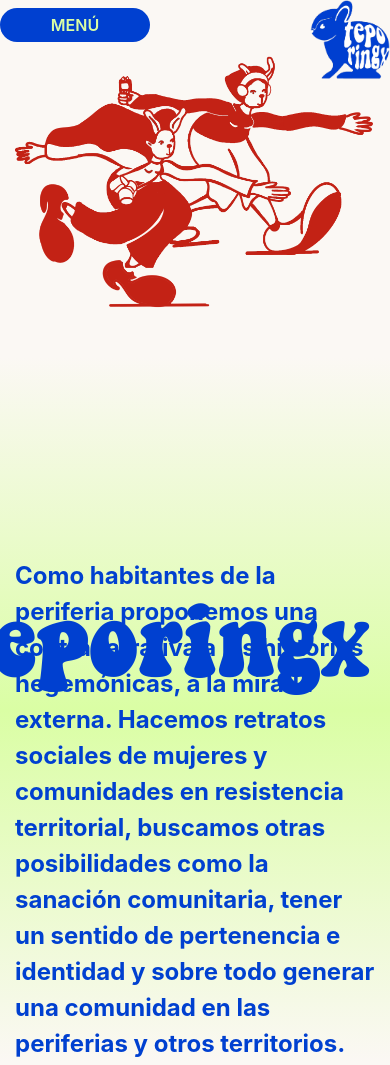
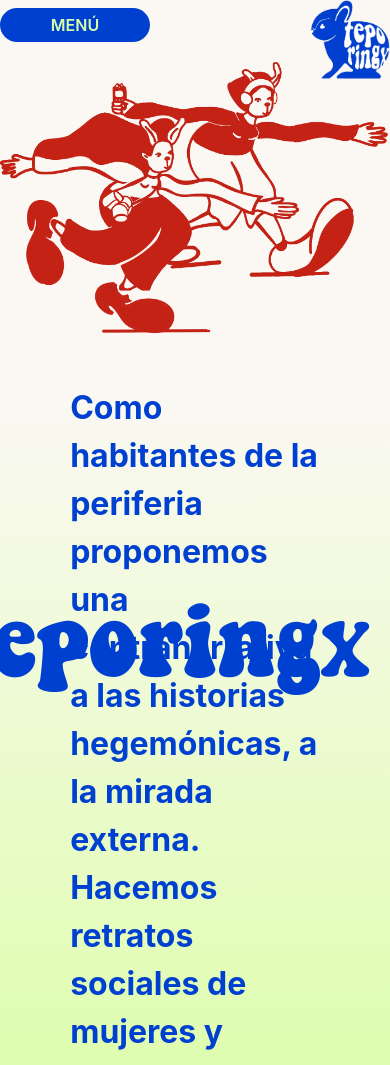
Before and after one commit to ileanaS89/teporingx, a plain HTML site: page index.html in a window 390 px wide. Shown: the top 1065 px of the page. Drawn offline with nearby package versions, Linux system fonts and the light colour scheme.

Commit message:
arreglo responsivo

```diff
--- a/index.html
+++ b/index.html
@@ -16,9 +16,7 @@
 </head>
 <body style="background-color: #fbf8f4;">
 
-    <header id="menu" >
-
-          </header>
+    <header id="menu" >  </header>
 
           <section class="container-fluid caja" id="caja1">
             <button class="btn-cerrar-menu" id="cerrar" >Cerrar</button><br><br>
@@ -58,20 +56,19 @@
 
 
 
-<section  class="portada-home container-fluid ">
+<section  class="portada-home ">
      <img src="./img/teporingas/teporingas_web.png" alt="ilustracion de personajes" class="teporingas-home">
      <div class="titulo-seccion"> <h1 class="teporingx-home">teporingx</h1></div>
 
 </section>
 
 <section class="nosotras-seccion">
-    <br><br><br><br>
-    <br>
-    <p class="texto-nosotras container">Como habitantes de la periferia proponemos una contranarrativa a las historias hegemónicas, a la mirada externa.
+<div class="texto-nosotras">
+    <p class="texto-nosotras">Como habitantes de la periferia proponemos una contranarrativa a las historias hegemónicas, a la mirada externa.
         Hacemos retratos sociales de mujeres y comunidades en resistencia territorial, buscamos otras posibilidades como
         la sanación comunitaria, tener un sentido de pertenencia e identidad y sobre todo generar una comunidad en las
         periferias y otros territorios. </p>
-
+    </div>
 </section>
 
 <section class="retratos-home container container-sm">
--- a/style/home.css
+++ b/style/home.css
@@ -4,6 +4,7 @@
 
 
 .portada-home{
+    width: 100%;
  background: #fbf8f4;
  display: flex;
 
@@ -32,18 +33,20 @@ button{
 
 /*NOSOTRAS */
 .nosotras-seccion{
-    width: 100%;
+   width: 100%;
    margin-top: 50px;
    background: linear-gradient(#fbf8f43a, #dafea4, #fbf8f428);
 
 }
 
-
 .texto-nosotras{
+    width: 80%;
+    margin-left: 10%;
+}
+.texto-nosotras > p{
     color: #0040D0;
     font-size: 2rem;
     font-weight:bolder;
-    padding-top: 5rem;
 
 }
 
@@ -377,11 +380,9 @@ body{
 
 /*NOSOTRAS*/
 
-.nosotras-seccion{width: 100%;}
+
 .texto-nosotras{
-    font-size: 1.5rem;
-
-}
+    font-size: 1.5rem;}
 
 
  /*RETRATOS*/
--- a/style/style.css
+++ b/style/style.css
@@ -20,6 +20,7 @@ body{
     font-family: 'Rubik', sans-serif, 'phase', "keep";
     right: 0;
     left: 0;
+    width: 100%;
 }
 
 :root::-webkit-scrollbar{
@@ -54,7 +55,7 @@ header{
     font-size: 25px;
     color:#DAFEA4;
     cursor: pointer;
-    text-decoration: none;
+
 
 }
 .menu:hover{
```
